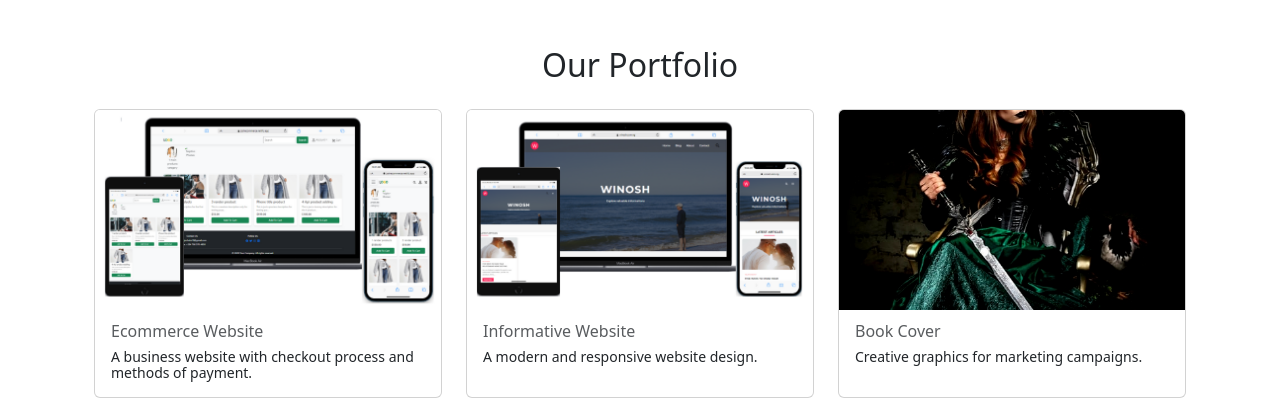
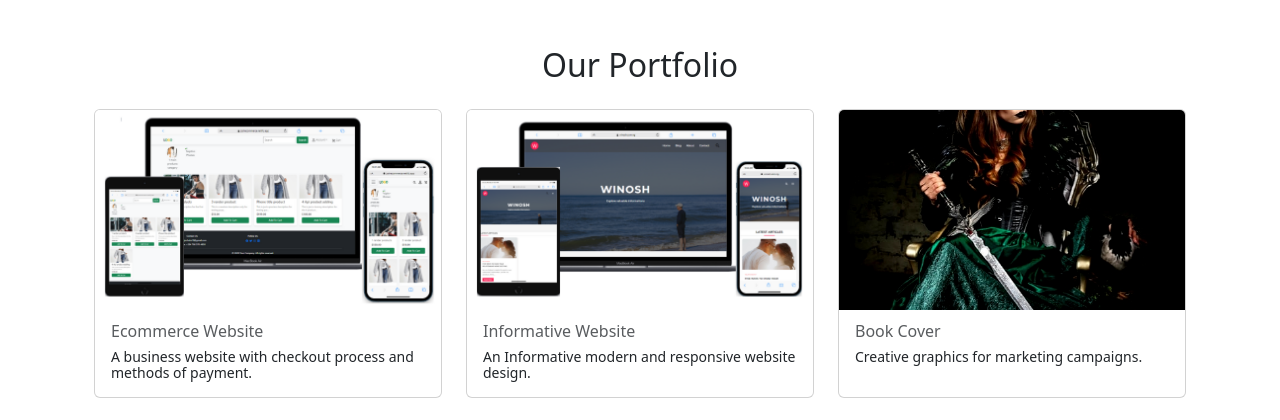
Before and after one commit to Josh2580/victory, a React (Vite) app: page / in a window 1280 px wide. Shown: the part 1602-2022 px from the top of the page. Built offline with nearby package versions, Linux system fonts and the light colour scheme.

Commit message:
working on portfolio

```diff
--- a/src/components/Portfolio.jsx
+++ b/src/components/Portfolio.jsx
@@ -12,8 +12,15 @@ let style = {
   objectFit: "cover",
 };
 
-const PortfolioCard = ({ title, category, imageUrl, description }) => (
-  <Card className="h-100">
+const VisitHandler = (webUrl) => {
+  // window.location.href = "https://www.example.com";
+  {
+    webUrl && (window.location.href = webUrl);
+  }
+};
+
+const PortfolioCard = ({ title, webUrl, imageUrl, description }) => (
+  <Card className="h-100" onClick={() => VisitHandler(webUrl)}>
     <Card.Img variant="top" src={imageUrl} style={style} />
     <Card.Body>
       {/* <Card.Title>{title}</Card.Title> */}
@@ -34,12 +41,14 @@ const Portfolio = () => {
       imageUrl: EcommerceImg,
       description:
         "A business website with checkout process and methods of payment.",
+      webUrl: "https://joshecommerce.netlify.app/",
     },
     {
       title: "Informative Website",
       category: "Website",
       imageUrl: WinoshImg,
-      description: "A modern and responsive website design.",
+      description: "An Informative modern and responsive website design.",
+      webUrl: "https://winosh.com.ng/",
     },
     {
       title: "Book Cover",
```
